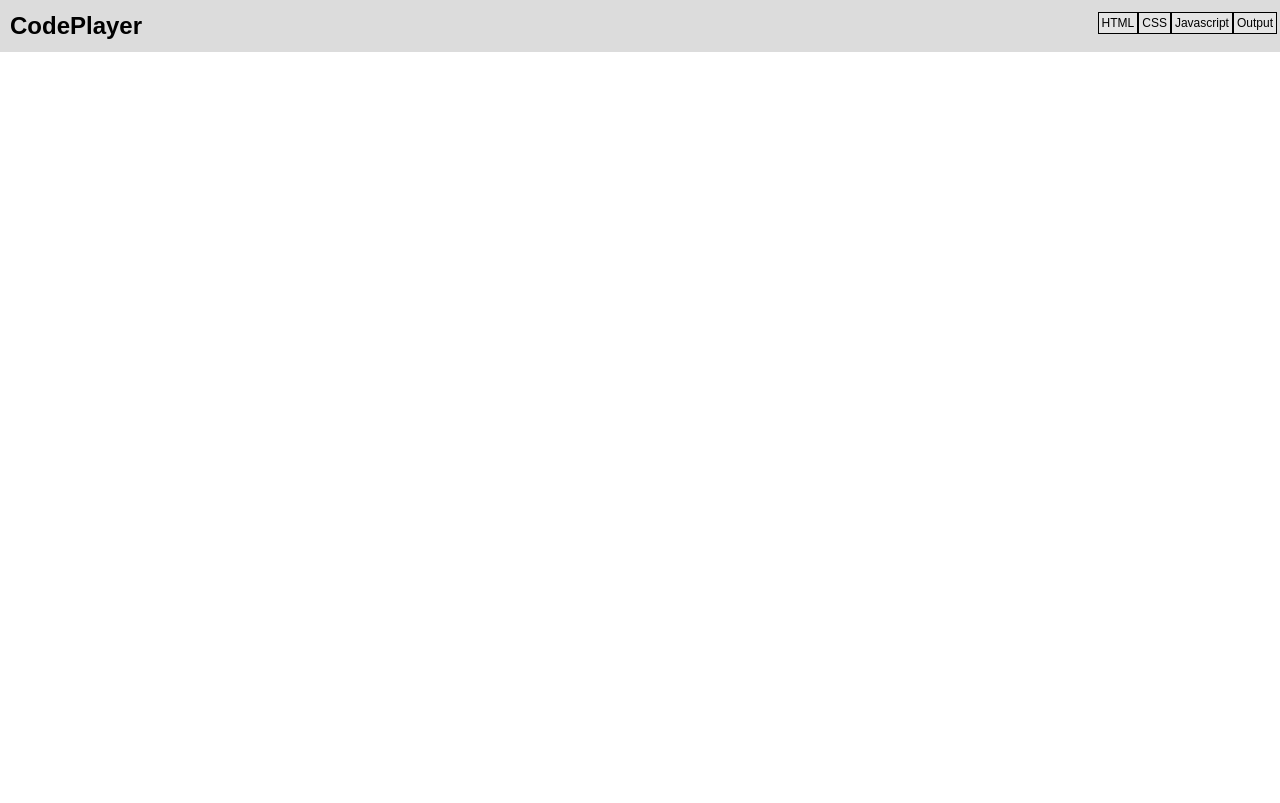
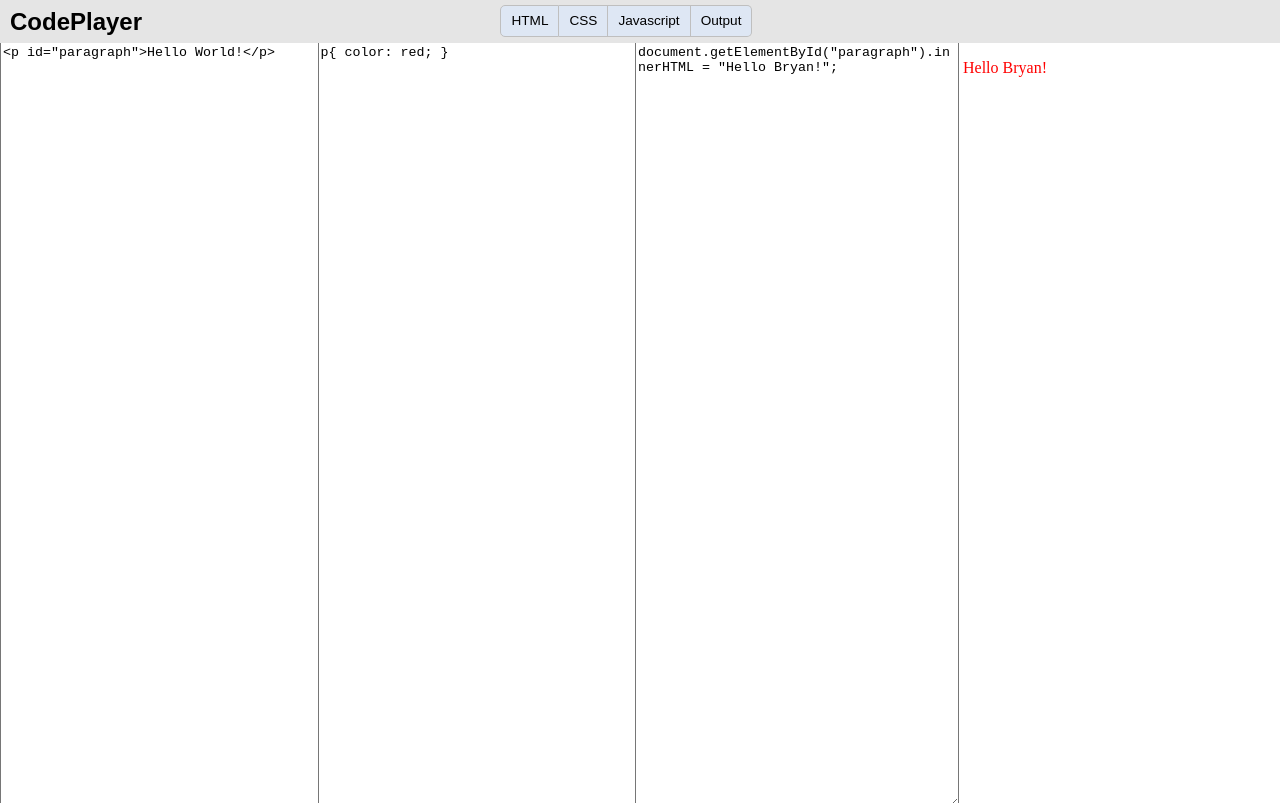
Before and after one commit to bryanbowman27/web-dev, a plain HTML site: page 4-code-player/index.html in a window 1280 px wide. Drawn offline with nearby package versions, Linux system fonts and the light colour scheme.

Commit message:
finished up code player project

```diff
--- a/4-code-player/css/style.css
+++ b/4-code-player/css/style.css
@@ -1,43 +1,113 @@
+html{
+    height: 100%
+}
+
 body{
     margin: 0px;
+    height: 100%
+}
+
+textarea {
+  outline: none;
+}
+
+iframe{
+    border: none;
+}
+
+a{
+    background-color: #E5E5E5;
+    line-height: 30px;
+    font-size: 85%;
+    font-family: sans-serif;
+    display: block;
+    float:left;
+    position: relative;
+    left: 28%;
+    padding-left: 10px;
+    padding-right: 10px;
+}
+
+a.selected{
+    background-color: #dee7f4;
 }
 
 #titleText{
+    float: left;
     font-family: sans-serif;
     font-size: 150%;
     padding-left: 10px;
+    padding-top: 3px;
     font-weight: bold;
 }
 
 #header{
-    background-color: gainsboro;
-    height: 40px;
-    padding-top: 12px;
+    background-color: #E5E5E5;
+    height: 38px;
+    padding-top: 5px;
 }
 
-#selectableContainer{
-    padding-left: 3px;
-    padding-right: 3px;
-    float: right;
-    position: relative;
-
+#htmlButton{
+    border-radius: 5px 0 0 5px;
+    border: 1px solid #BFBFBF;
 }
 
-#selectable .ui-selected {
-    background: #F5F9FF
+#cssButton{
+    border-bottom: 1px solid #BFBFBF;
+    border-top: 1px solid #BFBFBF;;
 }
 
-#selectable {
-    list-style-type: none;
-    margin: 0;
-    padding: 0;
+#jsButton{
+    border: 1px solid #BFBFBF;
 }
 
-#selectable li {
+#outputButton{
+    border-radius: 0 5px 5px 0;
+    border-top: 1px solid #BFBFBF;
+    border-right: 1px solid #BFBFBF;
+    border-bottom: 1px solid #BFBFBF;
+}
+
+#codeContainer{
+    height: 95%;
+    width: 100%;
+    overflow-y: hidden;
+    overflow-x: hidden;
+}
+
+#htmlCodeContainer{
+    height: 100%;
     float: left;
-    background: #E5E5E5;
-    font-family: sans-serif;
-    font-size: 75%;
-    padding: 3px;
-    border: 1px solid black;
 }
+
+#cssCodeContainer{
+    height: 100%;
+    float: left;
+}
+
+#jsCodeContainer{
+    height: 100%;
+    float: left;
+}
+#htmlCode{
+    height: inherit;
+    width: inherit;
+    border-top: none;
+}
+
+#cssCode {
+    height: inherit;
+    width: inherit;
+    border-top: none;
+}
+
+#jsCode {
+    height: inherit;
+    width: inherit;
+    border-top: none;
+}
+
+#outputContainer{
+    height: 100%;
+    float: right;
+}
--- a/4-code-player/index.html
+++ b/4-code-player/index.html
@@ -1,3 +1,4 @@
+<!DOCTYPE HTML>
 <html>
 
     <head>
@@ -23,19 +24,37 @@
 
             <span id="titleText">CodePlayer</span>
 
-            <div id="selectableContainer">
-                <ol id="selectable">
-
-                    <li>HTML</li>
-                    <li>CSS</li>
-                    <li>Javascript</li>
-                    <li>Output</li>
-
-                </ol>
-            </div>
+            <a id="htmlButton" title="htmlButton" class="selected">HTML</a>
+            <a id="cssButton" title="cssButton" class="selected">CSS</a>
+            <a id="jsButton" title="jsButton" class="selected">Javascript</a>
+            <a id="outputButton" title="outputButton" class="selected">Output</a>
 
         </div>
 
+        <div id="codeContainer">
+
+            <div id="htmlCodeContainer">
+
+                <textarea id="htmlCode"><p id="paragraph">Hello World!</p></textarea>
+
+            </div>
+
+            <div id="cssCodeContainer">
+
+                <textarea id="cssCode">p{ color: red; }</textarea>
+
+            </div>
+
+            <div id="jsCodeContainer">
+
+                <textarea id="jsCode">document.getElementById("paragraph").innerHTML = "Hello Bryan!";</textarea>
+
+            </div>
+
+            <iframe id="outputContainer"></iframe>
+
+
+        </div>
 
         <script type="text/javascript" src="js/script.js"></script>
 
--- a/4-code-player/js/script.js
+++ b/4-code-player/js/script.js
@@ -1,5 +1,80 @@
-$(function() {
+function resize(){
+    var columns = 4;
+    var pageWidth = $('#codeContainer').width() - 10;
 
-    $( "#selectable" ).selectable();
+    if ($('a#htmlButton').hasClass("selected") == false){
+        $('#htmlCodeContainer').hide();
+        columns -= 1;
+    }else{
+        $('#htmlCodeContainer').show();
+    }
+
+    if ($('a#cssButton').hasClass("selected") == false){
+        $('#cssCodeContainer').hide();
+        columns -= 1;
+    }else{
+        $('#cssCodeContainer').show();
+    }
+
+    if ($('a#jsButton').hasClass("selected") == false){
+        $('#jsCodeContainer').hide();
+        columns -= 1;
+    }else{
+        $('#jsCodeContainer').show();
+    }
+
+    if ($('a#outputButton').hasClass("selected") == false){
+        $('#outputContainer').hide();
+        columns -= 1;
+    }else{
+        $('#outputContainer').show();
+    }
+
+    $('#htmlCodeContainer').width(pageWidth / columns);
+    $('#cssCodeContainer').width(pageWidth / columns);
+    $('#jsCodeContainer').width(pageWidth / columns);
+    $('#outputContainer').width(pageWidth / columns);
+
+}
+
+function buttonToggle(){
+
+    $('a#htmlButton').click(function(){
+        $(this).toggleClass("selected");
+        resize();
+    });
+    $('a#cssButton').click(function(){
+        $(this).toggleClass("selected");
+        resize();
+    });
+    $('a#jsButton').click(function(){
+        $(this).toggleClass("selected");
+        resize();
+    });
+    $('a#outputButton').click(function(){
+        $(this).toggleClass("selected");
+        resize();
+    });
+}
+
+function updateOutput(){
+    $("#outputContainer").contents().find("html").html("<html><head><style type='text/css'>" + $('#cssCode').val() + "</style></head><body>" + $('#htmlCode').val() + "</body></html>");
+
+    document.getElementById("outputContainer").contentWindow.eval($('#jsCode').val());
+
+}
+
+$("textarea").on('change keyup paste', function(){
+
+    updateOutput();
 
 });
+
+$(document).ready(function(){
+
+    buttonToggle();
+
+    resize();
+
+    updateOutput();
+});
```
